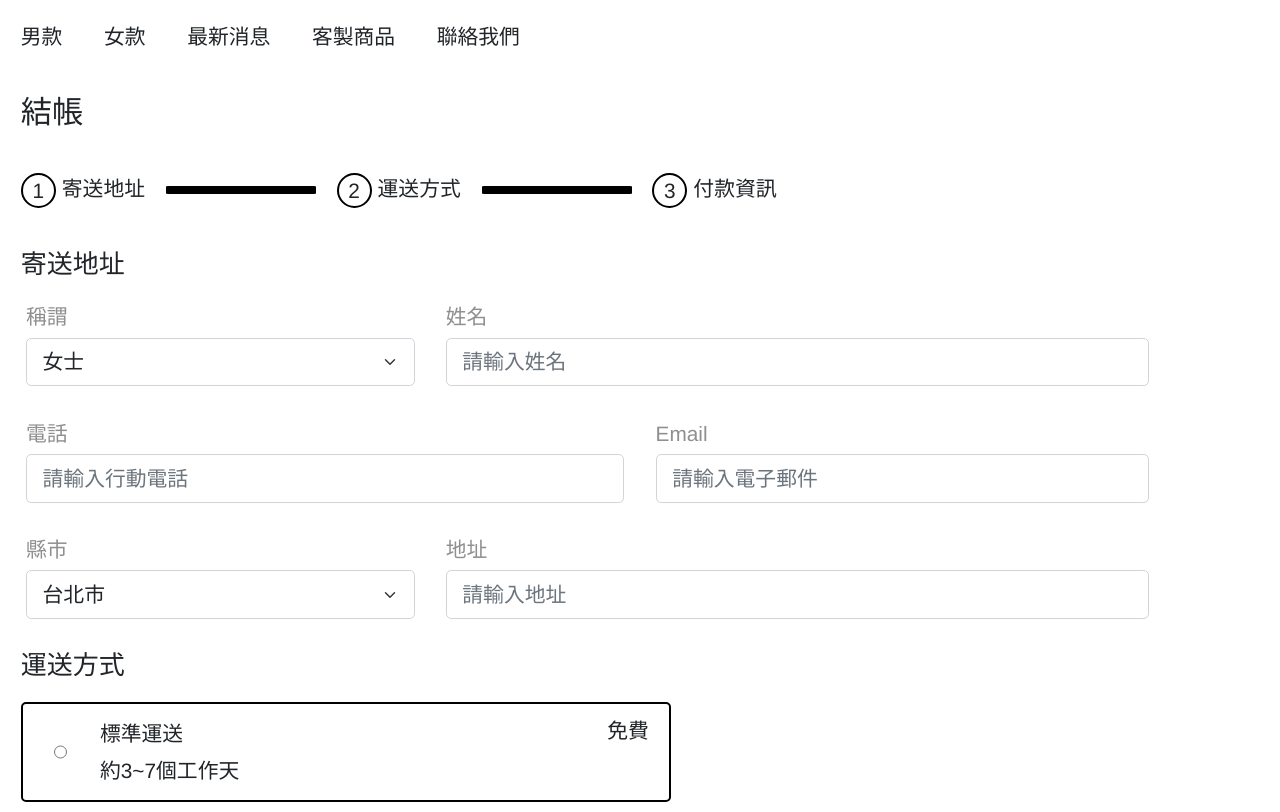
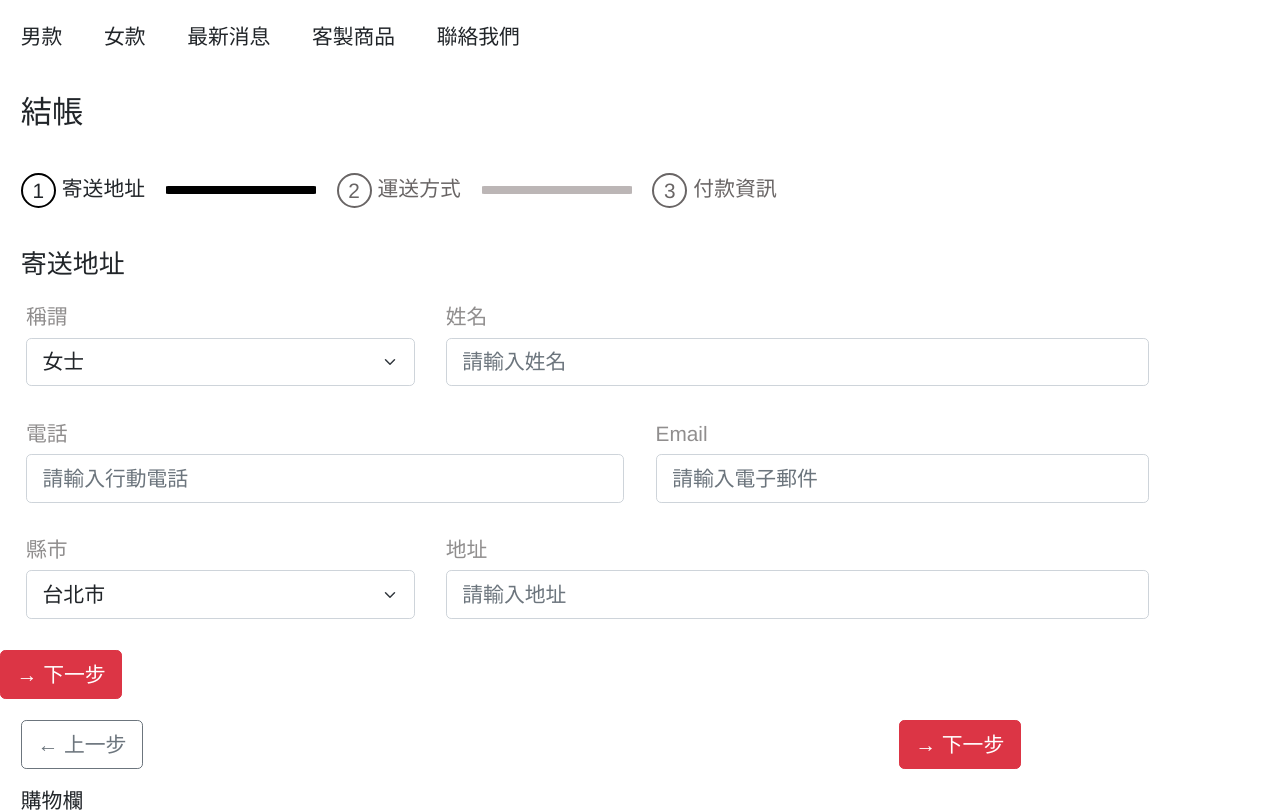
Before and after one commit to HUANG-SIH-MAN/react-shop, a React (Create React App) app: page / in a window 1280 px wide. Shown: the top 812 px of the page. Built offline with nearby package versions, Linux system fonts and the light colour scheme.

Commit message:
feature: add step progress control

```diff
--- a/src/components/App.jsx
+++ b/src/components/App.jsx
@@ -1,3 +1,4 @@
+import React from 'react';
 import Header from './Header';
 import StepProgress from './StepProgress';
 import Step1 from './Step1';
@@ -5,17 +6,50 @@ import Step2 from './Step2';
 import Step3 from './Step3';
 import ProgressControl from './ProgressControl';
 import Cart from './Cart';
+import Footer from './Footer';
 
 const App = () => {
+  const [step, setStep] = React.useState(1);
+  const [next, setNext] = React.useState('→ 下一步');
+
+  React.useEffect(() => {
+    if (step === 3) {
+      setNext('確認下單');
+    } else {
+      setNext('→ 下一步');
+    }
+  }, [step]);
+
+  const downStep = () => {
+    if (step > 1) setStep((prev) => prev - 1);
+  };
+  const upStep = () => {
+    if (step < 3) setStep((prev) => prev + 1);
+  };
+
   return (
     <div className="App">
       <Header />
-      <StepProgress />
-      <Step1 />
-      <Step2 />
-      <Step3 />
+      <StepProgress nowStep={step} />
+      {step === 1 && <Step1 />}
+      {step === 2 && <Step2 />}
+      {step === 3 && <Step3 />}
+      {step !== 1 && (
+        <button
+          type="button"
+          className="btn btn-outline-secondary"
+          onClick={downStep}
+        >
+          ← 上一步
+        </button>
+      )}
+
+      <button type="button" className="btn btn-danger" onClick={upStep}>
+        {next}
+      </button>
       <ProgressControl />
       <Cart />
+      <Footer />
     </div>
   );
 };
--- /dev/null
+++ b/src/components/Footer/index.js
@@ -0,0 +1,5 @@
+const Footer = () => {
+  return <footer>footer</footer>;
+};
+
+export default Footer;
--- a/src/components/StepProgress/index.js
+++ b/src/components/StepProgress/index.js
@@ -1,31 +1,106 @@
 import './stepProgress.scss';
 import React from 'react';
+
+const cssSetting = [
+  {
+    step_1: 1,
+    step_1_Css: 'step',
+    step_item_1_css: '',
+    line_1: 'line',
+    step_2: 2,
+    step_2_Css: 'stepDisable',
+    step_item_2_css: 'stepItemDisable',
+    line_2: 'lineDisable',
+    step_3: 3,
+    step_3_Css: 'stepDisable',
+    step_item_3_css: 'stepItemDisable',
+  },
+  {
+    step_1: '✔',
+    step_1_Css: 'stepFinish',
+    step_item_1_css: '',
+    line_1: 'line',
+    step_2: 2,
+    step_2_Css: 'step',
+    step_item_2_css: '',
+    line_2: 'line',
+    step_3: 3,
+    step_3_Css: 'stepDisable',
+    step_item_3_css: 'stepItemDisable',
+  },
+  {
+    step_1: '✔',
+    step_1_Css: 'stepFinish',
+    step_item_1_css: '',
+    line_1: 'line',
+    step_2: '✔',
+    step_2_Css: 'stepFinish',
+    step_item_2_css: '',
+    line_2: 'line',
+    step_3: 3,
+    step_3_Css: 'step',
+    step_item_3_css: '',
+  },
+];
 
 type StepItemProps = {
   step: number,
   name: string,
+  stepCss: string,
+  itemCss: string,
 };
 
 const StepItem: React.FC<StepItemProps> = (props) => {
-  const { step, name } = props;
+  const { step, name, stepCss, itemCss } = props;
   return (
-    <div className="d-flex justify-content-start m-3 ">
-      <div className="step">{step}</div>
+    <div className={`d-flex justify-content-start m-3 ${itemCss}`}>
+      <div className={stepCss}>{step}</div>
       <div>{name}</div>
     </div>
   );
 };
 
-const StepProgress = () => {
+const StepProgress = (props) => {
+  const { nowStep } = props;
+  const [css, setCss] = React.useState(cssSetting[0]);
+  React.useEffect(() => {
+    switch (nowStep) {
+      case 1:
+        setCss(cssSetting[0]);
+        break;
+      case 2:
+        setCss(cssSetting[1]);
+        break;
+      case 3:
+        setCss(cssSetting[2]);
+        break;
+      default:
+    }
+  }, [nowStep]);
   return (
     <>
       <h4 className="m-3">結帳</h4>
       <div className="d-flex justify-content-start align-items-center">
-        <StepItem step={1} name="寄送地址" />
-        <div className="line" />
-        <StepItem step={2} name="運送方式" />
-        <div className="line" />
-        <StepItem step={3} name="付款資訊" />
+        <StepItem
+          step={css.step_1}
+          name="寄送地址"
+          stepCss={css.step_1_Css}
+          itemCss={css.step_item_1_css}
+        />
+        <div className={css.line_1} />
+        <StepItem
+          step={css.step_2}
+          name="運送方式"
+          stepCss={css.step_2_Css}
+          itemCss={css.step_item_2_css}
+        />
+        <div className={css.line_2} />
+        <StepItem
+          step={css.step_3}
+          name="付款資訊"
+          stepCss={css.step_3_Css}
+          itemCss={css.step_item_3_css}
+        />
       </div>
     </>
   );
--- a/src/components/StepProgress/stepProgress.scss
+++ b/src/components/StepProgress/stepProgress.scss
@@ -1,7 +1,31 @@
+.stepItemDisable {
+  color: rgb(105, 101, 101);
+}
+
 .step {
   width: 35px;
   height: 35px;
   border: 2px solid rgb(0, 0, 0);
+  text-align: center;
+  margin-right: 6px;
+  border-radius: 50%
+}
+
+.stepDisable {
+  width: 35px;
+  height: 35px;
+  border: 2px solid rgb(105, 101, 101);
+  text-align: center;
+  margin-right: 6px;
+  border-radius: 50%
+}
+
+.stepFinish {
+  width: 35px;
+  height: 35px;
+  border: 2px solid rgb(0, 0, 0);
+  color: rgb(255, 251, 251);
+  background-color: black;
   text-align: center;
   margin-right: 6px;
   border-radius: 50%
@@ -13,3 +37,10 @@
   border: 4px solid rgb(0, 0, 0);
   border-radius: 5%
 }
+
+.lineDisable {
+  width: 150px;
+  height: 0;
+  border: 4px solid rgb(188, 182, 182);
+  border-radius: 5%
+}
```
